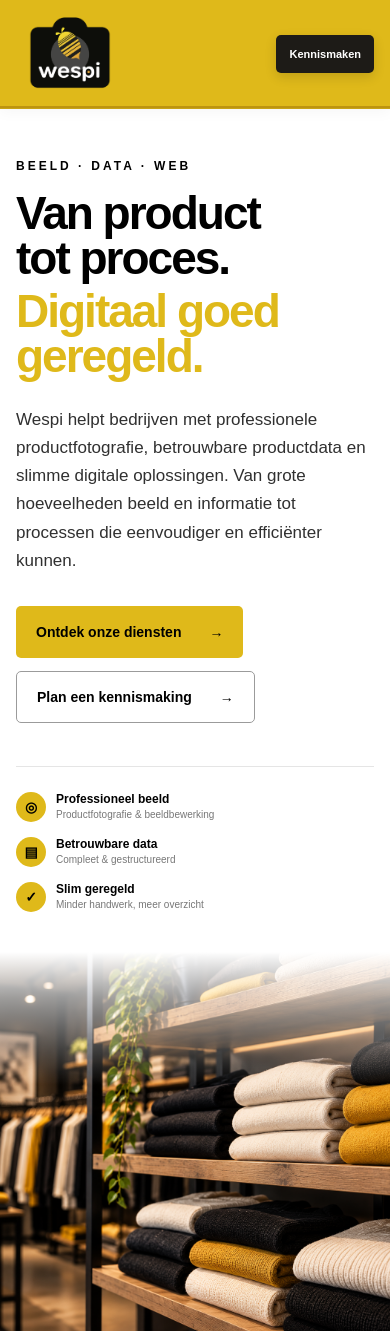
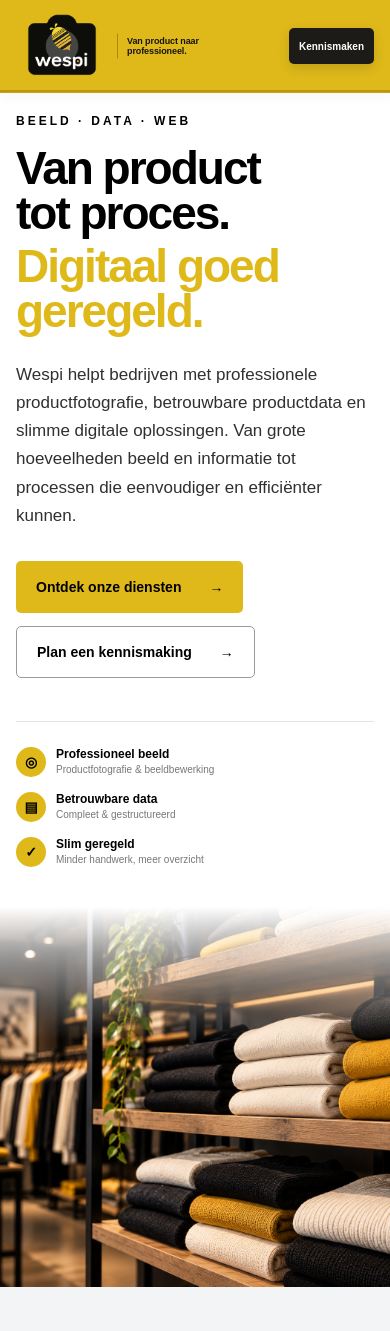
Before and after one commit to Williamwespi/wespi-website, a FastAPI app: page / in a window 390 px wide; the page is wider, and only the part inside the window is pictured. Shown: the top 1331 px of that part. Run offline with FastAPI, Linux system fonts and the light colour scheme.

Commit message:
Mobiele homepage verbeterd

```diff
--- a/static/css/header.css
+++ b/static/css/header.css
@@ -390,46 +390,172 @@
 
 @media (max-width: 620px) {
 
+    /*
+       Mobiel gebruiken we bewust fixed.
+       Zo blijft de header altijd zichtbaar.
+    */
+    .site-header {
+        position: fixed;
+
+        top: 0;
+        left: 0;
+        right: 0;
+
+        width: 100%;
+    }
+
+
+    /*
+       Ruimte reserveren voor de vaste header.
+    */
+    body {
+        padding-top: 64px;
+    }
+
+
     .header-inhoud {
         min-height: 64px;
 
-        gap: 10px;
+        gap: 8px;
     }
 
+
     .logo-blok {
-        gap: 10px;
+        gap: 9px;
+
+        min-width: 0;
     }
 
+
     .logo-afbeelding {
-        width: 108px;
+        width: 92px;
+
+        flex-shrink: 0;
     }
 
+
+    /*
+       Pay-off blijft nu ook mobiel zichtbaar.
+    */
     .logo-payoff {
-        display: none;
+        display: block;
+
+        max-width: 92px;
+
+        padding-left: 10px;
+
+        color: #17140c;
+
+        font-size: 9px;
+        font-weight: 800;
+        line-height: 1.12;
+
+        letter-spacing: -0.1px;
     }
+
+
+    .logo-payoff::before {
+        width: 1px;
+        height: 25px;
+    }
+
 
     .mijn-wespi {
         display: none;
     }
 
+
     .kennismaken-knop {
-        min-height: 38px;
+        min-height: 36px;
 
-        padding: 0 13px;
+        padding: 0 10px;
 
-        font-size: 11px;
+        font-size: 10px;
+
+        white-space: nowrap;
     }
 
+
+    /*
+       Op mobiel blijft de hoogte gelijk
+       tijdens scrollen. Dat voorkomt springen.
+    */
     .site-header.is-scrolled .header-inhoud {
-        min-height: 56px;
+        min-height: 64px;
+    }
+
+
+    .site-header.is-scrolled .logo-afbeelding {
+        width: 92px;
+    }
+
+
+    .site-header.is-scrolled .logo-payoff {
+        display: block;
+
+        max-width: 92px;
+
+        font-size: 9px;
+    }
+
+
+    .site-header.is-scrolled .logo-payoff::before {
+        height: 25px;
+    }
+
+
+    .site-header.is-scrolled .kennismaken-knop {
+        min-height: 36px;
+
+        padding-left: 10px;
+        padding-right: 10px;
+
+        font-size: 10px;
+    }
+
+}
+
+
+/* ========================================
+   ZEER KLEINE MOBIELE SCHERMEN
+======================================== */
+
+@media (max-width: 370px) {
+
+    .container.header-inhoud {
+        width: calc(100% - 22px);
+    }
+
+    .logo-afbeelding {
+        width: 84px;
+    }
+
+    .logo-payoff {
+        max-width: 76px;
+
+        padding-left: 8px;
+
+        font-size: 8px;
     }
 
     .site-header.is-scrolled .logo-afbeelding {
-        width: 100px;
+        width: 84px;
     }
 
+    .site-header.is-scrolled .logo-payoff {
+        max-width: 76px;
+
+        font-size: 8px;
+    }
+
+    .kennismaken-knop,
     .site-header.is-scrolled .kennismaken-knop {
         min-height: 34px;
+
+        padding-left: 8px;
+        padding-right: 8px;
+
+        font-size: 9px;
     }
 
 }
```
Also changed, not shown: static/css/footer.css (+47 -33 lines).
